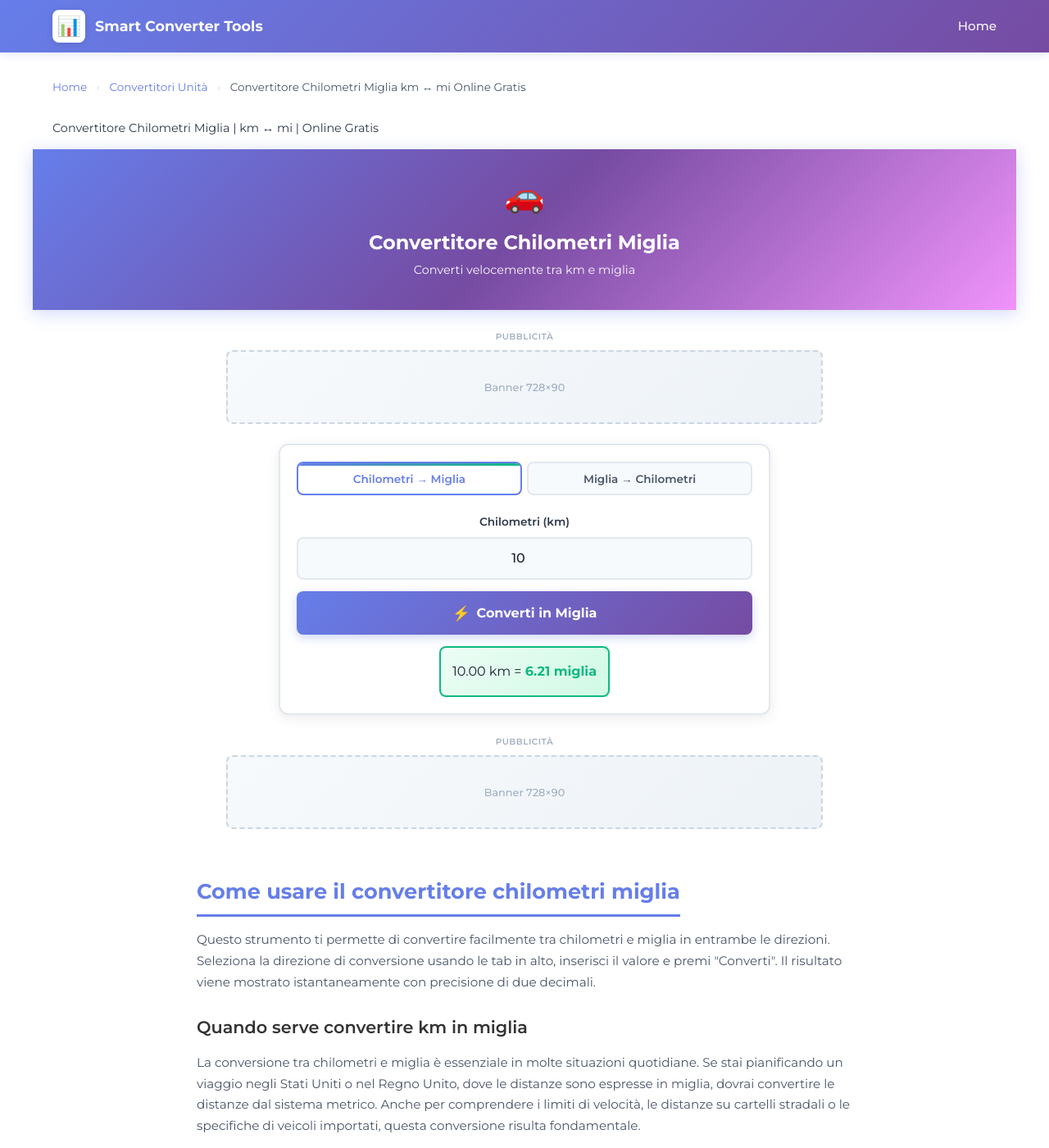
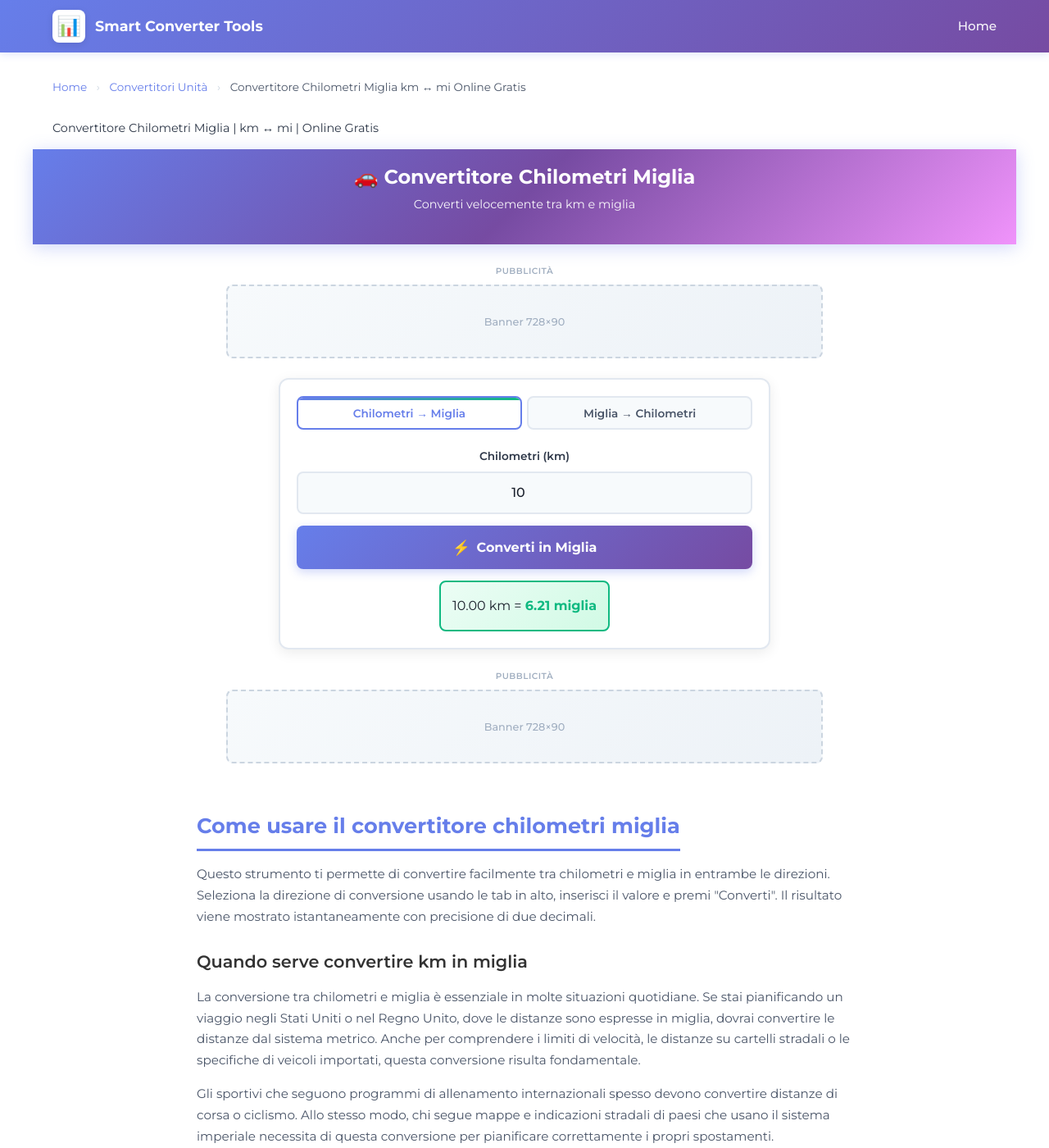
Before and after one commit to Calculator-Platform/smart-converter-tools, a Jekyll site: the page built from _calcolatori/convertitore-chilometri-miglia.md, in a window 1280 px wide and 1400 px high. Shown: the whole window at 82% size. Built offline with Jekyll 4.4.1, drawn with Linux system fonts in a browser that asks for light colours.

Commit message:
Update convertitore-chilometri-miglia.md

```diff
--- a/_calcolatori/convertitore-chilometri-miglia.md
+++ b/_calcolatori/convertitore-chilometri-miglia.md
@@ -7,8 +7,7 @@ subcategory: "lunghezza"
 ---
 
 <div class="page-hero">
-  <div class="hero-icon">🚗</div>
-  <h1>Convertitore Chilometri Miglia</h1>
+  <h1>🚗 Convertitore Chilometri Miglia</h1>
   <p>Converti velocemente tra km e miglia</p>
 </div>
 
@@ -97,7 +96,6 @@ window.addEventListener('load',function(){document.getElementById('km-input').va
 :root{--primary-purple:#667eea;--primary-purple-dark:#764ba2;--accent-green:#10b981;--gray-50:#f7fafc;--gray-100:#edf2f7;--gray-200:#e2e8f0;--gray-300:#cbd5e0;--gray-400:#a0aec0;--gray-600:#4a5568;--gray-700:#2d3748;--gray-800:#1a202c}
 
 .page-hero{background:linear-gradient(135deg,#667eea 0%,#764ba2 50%,#f093fb 100%);padding:1.25rem 1rem;text-align:center;margin:0 -1.5rem 1.5rem -1.5rem;box-shadow:0 4px 20px rgba(102,126,234,0.3)}
-.hero-icon{font-size:2.5rem;margin-bottom:0.5rem}
 .page-hero h1{color:white;font-size:1.5rem;font-weight:700;margin:0 0 0.4rem 0;line-height:1.2}
 .page-hero p{color:white;font-size:0.9rem;margin:0;opacity:0.95}
 .calculator-box{background:white;border:2px solid var(--gray-200);border-radius:12px;padding:1.25rem;box-shadow:0 4px 16px rgba(0,0,0,0.08);max-width:600px;margin:0 auto 1.5rem}
@@ -159,7 +157,6 @@ window.addEventListener('load',function(){document.getElementById('km-input').va
 
 @media (max-width:768px){
 .page-hero{padding:1rem 0.8rem;margin:0 -1rem 1.25rem -1rem}
-.hero-icon{font-size:2.2rem}
 .page-hero h1{font-size:1.35rem}
 .page-hero p{font-size:0.85rem}
 .calculator-box{padding:1rem}
```
